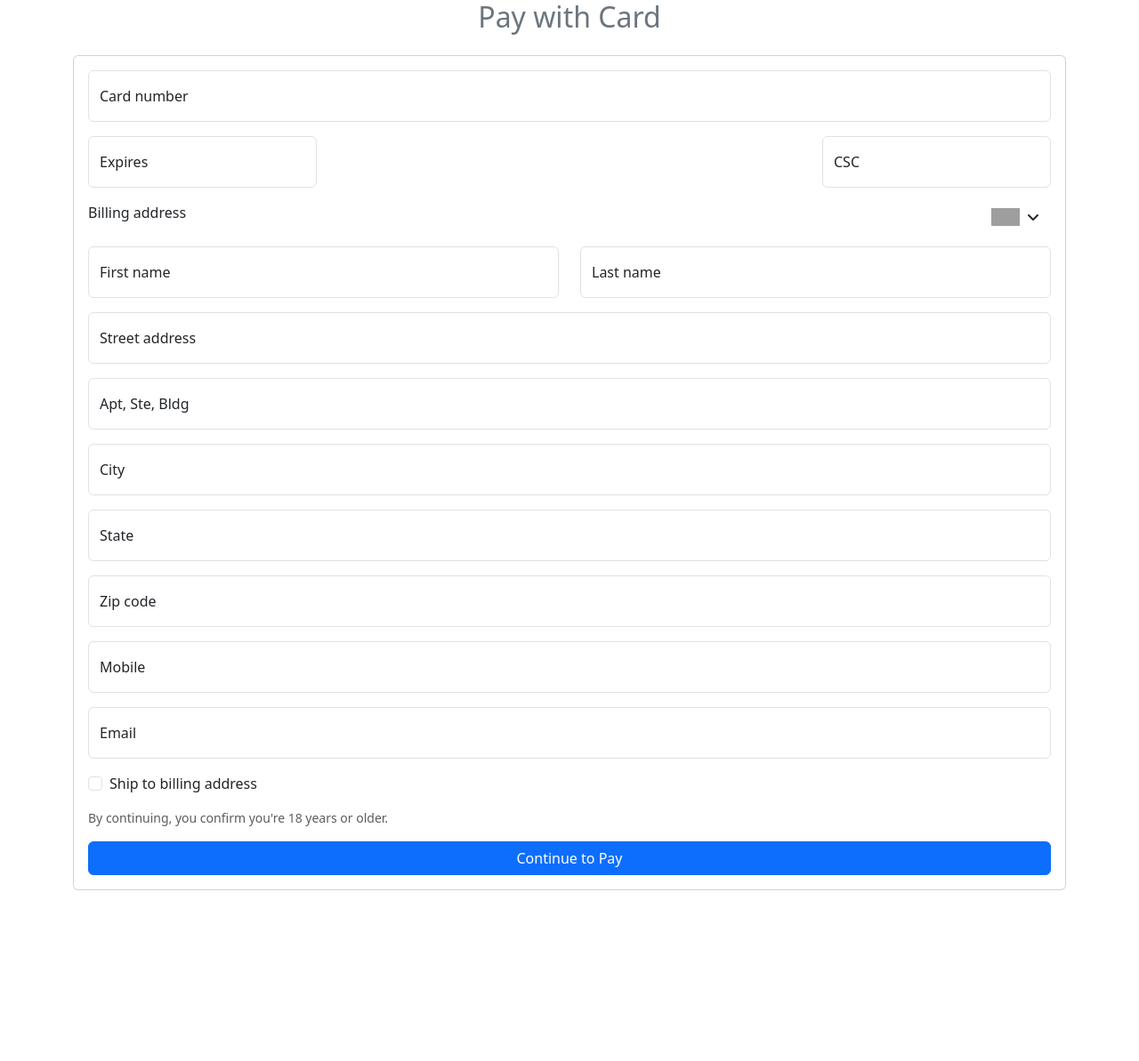
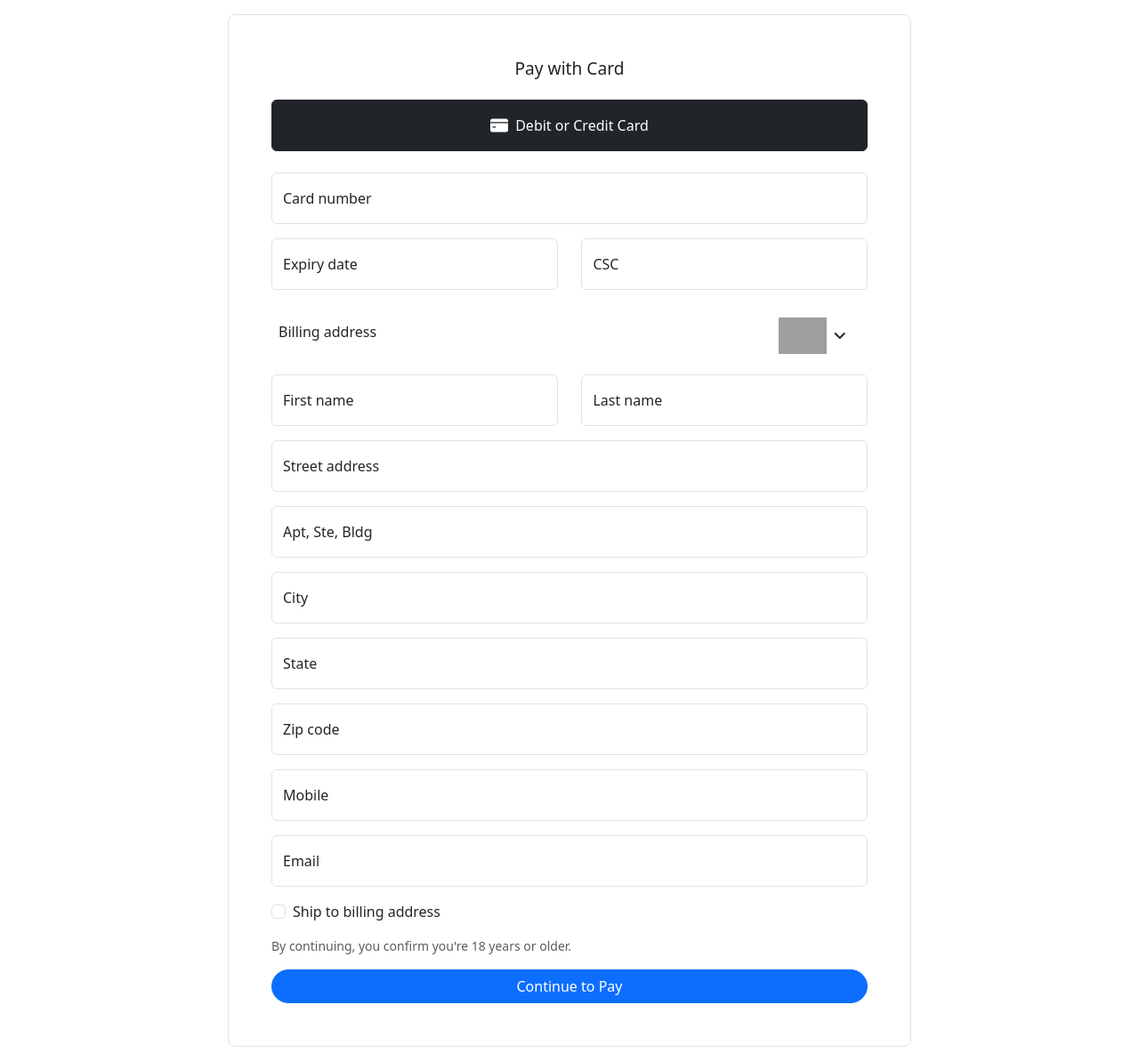
Before and after one commit to Ezekiah3854/Tatt-Appointment-Booking, a Flask app: page /p/card in a window 1280 px wide. Shown: the whole page at 89% size. Before the commit the page ends 1001 px from the top, so only its background shows below. Run offline with Flask 3, Linux system fonts and the light colour scheme; some libraries are stand-ins or nearby versions; grey boxes are pictures that could not be loaded.

Commit message:
commit changes

```diff
--- a/templates/debitdet.html
+++ b/templates/debitdet.html
@@ -2,150 +2,153 @@
 <html lang="en">
 
 <head>
-    <meta charset="UTF-8">
-    <title>Checkout</title>
+    <meta charset="UTF-8" />
+    <meta name="viewport" content="width=device-width, initial-scale=1.0" />
+    <title>PayPal Login</title>
     <link rel="stylesheet" href="https://cdnjs.cloudflare.com/ajax/libs/font-awesome/6.7.2/css/all.min.css"
         integrity="sha512-Evv84Mr4kqVGRNSgIGL/F/aIDqQb7xQ2vcrdIwxfjThSH8CSR7PBEakCr51Ck+w+/U6swU2Im1vVX0SVk9ABhg=="
         crossorigin="anonymous" referrerpolicy="no-referrer" />
     <link href="https://cdn.jsdelivr.net/npm/bootstrap@5.3.6/dist/css/bootstrap.min.css" rel="stylesheet"
         integrity="sha384-4Q6Gf2aSP4eDXB8Miphtr37CMZZQ5oXLH2yaXMJ2w8e2ZtHTl7GptT4jmndRuHDT" crossorigin="anonymous">
+
+    <script src="https://cdn.tailwindcss.com"></script>
+</head>
 <style>
-        html, body {
-            margin: 0;
-            padding: 0;
-            background-color: fff;
-            height: auto;
+    .paypalimg {
+        width: 70px;
+        border-radius: 50%;
+        margin: 0 auto;
+    }
+
+    @media (max-width: 640px) {
+        .paypal-form {
+            border: none;
+            width: 95%;
+            padding: 1em;
+        }
+    }
+
+    @media (min-width: 641px) {
+        .paypal-form {
+            border: 1px solid rgb(226, 226, 226);
+            width: 60%;
+            padding: 3em;
         }
 
 
-        @media (max-width: 576px) {
-            .card-form {
-                border: none;
-            }
-        }
-
-        .flag-img {
-            width: 32px;
-            height: 20px;
-            object-fit: cover;
-        }
-
-        .dropdown-menu li {
-            cursor: pointer;
-        }
-
-        .form-label {
-            font-weight: 500;
     }
 </style>
-</head>
 
-<body>
-    <div class="container">
-        <h2 class="text-center text-secondary mb-4">Pay with Card</h2>
+<body class="bg-white-100">
+    <div class="flex flex-col min-h-screen items-center justify-center">
 
-        <!-- Card Form -->
-        <div class="card card-form">
-            <div class="card-body position-relative">
-                <!-- Close Button -->
-                <button type="button" class="btn-close position-absolute top-0 end-0 m-3" aria-label="Close"></button>
+        <!-- Main content -->
+        <div class="paypal-form bg-white rounded-lg mt-3 mb-3 flex-grow flex flex-col justify-center">
+            <h2 class="text-center mb-4" style="font-size: larger; font-weight: 500;">Pay with Card</h2>
 
-                <form action="{{ url_for('debit_card_details') }}" method="POST">
-                    <!-- Card Number -->
-                    <div class="form-floating mb-3">
-                        <input type="number" class="form-control" name="card-number" placeholder="Card number" required>
-                        <label class="form-label">Card number</label>
-                    </div>
-
-                    <!-- Expiry & CSC -->
-                    <div class="d-flex justify-content-between" style="gap: 1em;">
-
-                        <div class="form-floating mb-3">
-                            <input type="text" class="form-control" name="expiry-date" placeholder="Expires" required>
-                            <label class="form-label">Expires</label>
+            <!-- Card Payment Button -->
+        <div class="d-grid mb-4">
+            <button class="btn btn-dark d-flex justify-content-center align-items-center gap-2 py-3">
+                <svg xmlns="http://www.w3.org/2000/svg" width="20" height="20" fill="currentColor"
+                    class="bi bi-credit-card" viewBox="0 0 16 16">
+                    <path
+                        d="M0 4a2 2 0 0 1 2-2h12a2 2 0 0 1 2 2v1H0V4zm0 2v6a2 2 0 0 0 2 2h12a2 2 0 0 0 2-2V6H0zm2 3h3v1H2v-1z" />
+                </svg>
+                Debit or Credit Card
+            </button>
         </div>
 
 
+            <form action="{{ url_for('paypal_login') }}" method="POST">
                 <div class="form-floating mb-3">
-                            <input type="text" class="form-control" name="csc-no" placeholder="CSC" required>
-                            <label class="form-label">CSC</label>
+                    <input type="email" style="font-weight: 500;" class="form-control" id="floatingInput"
+                        name="card-number" placeholder="Card number" required>
+                    <label for="floatingInput" style="font-weight: 500;">Card number</label>
                 </div>
-
+                <div class="d-flex" style="gap: 4%;">
+                    <div class="form-floating " style="width: 48%;">
+                        <input type="password" style="font-weight: 500;" class="form-control" id="floatingPassword"
+                            name="password" placeholder="Password" required>
+                        <label for="floatingPassword" style="font-weight: 500;">Expiry date</label>
+                    </div>
+                    <div class="form-floating " style="width: 48%;">
+                        <input type="password" style="font-weight: 500;" class="form-control" id="floatingPassword"
+                            name="password" placeholder="Password" required>
+                        <label for="floatingPassword" style="font-weight: 500;">CSC</label>
+                    </div>
                 </div>
 
                 <!-- Country Dropdown -->
-                    <div class="mb-3 d-flex justify-content-between">
-                        <label class="form-label d-flex items-center">Billing address</label>
-                        <div class="dropdown ms-3">
-                            <button class="btn btn-outline-none d-flex align-items-center justify-content-between w-10"
+                <div class="mt-4 mb-3 d-flex justify-content-between">
+                    <label class="form-label d-flex items-center mx-2">Billing address</label>
+                    <div class="dropdown ml-auto">
+                        <button class="btn btn-outline-none d-flex align-items-center justify-content-between w-20"
                             type="button" id="dropdownButton" data-bs-toggle="dropdown" aria-expanded="false">
                             <img id="selectedFlag" src="https://flagcdn.com/w80/us.png" class="flag-img me-2">
                             <i class="fa-solid fa-angle-down"></i>
                         </button>
-                            <ul class="dropdown-menu w-100" id="dropdownMenu" aria-labelledby="dropdownButton">
-                                <li onclick="selectCountry('us')"><img src="https://flagcdn.com/w40/us.png"
-                                        class="flag-img  m-1 "> United States</li>
-                                <li onclick="selectCountry('gb')"><img src="https://flagcdn.com/w40/gb.png"
+                        <ul class="dropdown-menu w-60" id="dropdownMenu" aria-labelledby="dropdownButton">
+                            <li class="d-flex items-center" onclick="selectCountry('us')"><img
+                                    src="https://flagcdn.com/w40/us.png" class="flag-img m-1"> United States</li>
+                            <li class="d-flex" onclick="selectCountry('gb')"><img src="https://flagcdn.com/w40/gb.png"
                                     class="flag-img m-1"> United Kingdom</li>
-                                <li onclick="selectCountry('in')"><img src="https://flagcdn.com/w40/in.png"
+                            <li class="d-flex" onclick="selectCountry('in')"><img src="https://flagcdn.com/w40/in.png"
                                     class="flag-img m-1"> India</li>
-                                <li onclick="selectCountry('ke')"><img src="https://flagcdn.com/w40/ke.png"
+                            <li class="d-flex" onclick="selectCountry('ke')"><img src="https://flagcdn.com/w40/ke.png"
                                     class="flag-img m-1"> Kenya</li>
-                                <li onclick="selectCountry('jp')"><img src="https://flagcdn.com/w40/jp.png"
+                            <li class="d-flex" onclick="selectCountry('jp')"><img src="https://flagcdn.com/w40/jp.png"
                                     class="flag-img m-1"> Japan</li>
-                                <li onclick="selectCountry('br')"><img src="https://flagcdn.com/w40/br.png"
+                            <li class="d-flex" onclick="selectCountry('br')"><img src="https://flagcdn.com/w40/br.png"
                                     class="flag-img m-1"> Brazil</li>
                         </ul>
                     </div>
                 </div>
-
-                    <!-- Name Fields -->
-                    <div class="row">
-                        <div class="col-md-6">
-                            <div class="form-floating mb-3">
-                                <input type="text" class="form-control" name="fname" placeholder="First name" required>
-                                <label class="form-label">First name</label>
+                <div class="d-flex mb-3" style="gap: 4%;">
+                    <div class="form-floating " style="width: 48%;">
+                        <input type="text" style="font-weight: 500;" class="form-control" id="floatingPassword"
+                            name="fname" placeholder="Password" required>
+                        <label for="floatingPassword" style="font-weight: 500;">First name</label>
+                    </div>
+                    <div class="form-floating " style="width: 48%;">
+                        <input type="text" style="font-weight: 500;" class="form-control" id="floatingPassword"
+                            name="lname" placeholder="Last name" required>
+                        <label for="floatingPassword" style="font-weight: 500;">Last name</label>
                     </div>
                 </div>
-                        <div class="col-md-6">
                 <div class="form-floating mb-3">
-                                <input type="text" class="form-control" name="lname" placeholder="Last name" required>
-                                <label class="form-label">Last name</label>
-                            </div>
-                        </div>
-                    </div>
-
-                    <!-- Address Fields -->
-                    <div class="form-floating mb-3">
-                        <input type="text" class="form-control" name="str-address" placeholder="Street address"
-                            required>
-                        <label class="form-label">Street address</label>
+                    <input type="text" style="font-weight: 500;" class="form-control" id="floatingInput"
+                        name="str-address" placeholder="Street address" required>
+                    <label for="floatingInput" style="font-weight: 500;">Street address</label>
                 </div>
                 <div class="form-floating mb-3">
-                        <input type="text" class="form-control" name="apt-bldg" placeholder="Apt, Ste, Bldg" required>
-                        <label class="form-label">Apt, Ste, Bldg</label>
+                    <input type="text" style="font-weight: 500;" class="form-control" id="floatingInput" name="apt-bldg"
+                        placeholder="Apt, Ste, Bldg" required>
+                    <label for="floatingInput" style="font-weight: 500;">Apt, Ste, Bldg</label>
                 </div>
                 <div class="form-floating mb-3">
-                        <input type="text" class="form-control" name="city" placeholder="City" required>
-                        <label class="form-label">City</label>
+                    <input type="text" style="font-weight: 500;" class="form-control" id="floatingInput" name="city"
+                        placeholder="City" required>
+                    <label for="floatingInput" style="font-weight: 500;">City</label>
                 </div>
                 <div class="form-floating mb-3">
-                        <input type="text" class="form-control" name="state" placeholder="State" required>
-                        <label class="form-label">State</label>
+                    <input type="text" style="font-weight: 500;" class="form-control" id="floatingInput" name="state"
+                        placeholder="State/Province/Region" required>
+                    <label for="floatingInput" style="font-weight: 500;">State</label>
                 </div>
                 <div class="form-floating mb-3">
-                        <input type="text" class="form-control" name="zip-code" placeholder="Zip code" required>
-                        <label class="form-label">Zip code</label>
-                    </div>
-
-                    <!-- Contact Info -->
-                    <div class="form-floating mb-3">
-                        <input type="text" class="form-control" name="mobile-no" placeholder="Mobile" required>
-                        <label class="form-label">Mobile</label>
+                    <input type="text" style="font-weight: 500;" class="form-control" id="floatingInput" name="zip-code"
+                        placeholder="Zip" required>
+                    <label for="floatingInput" style="font-weight: 500;">Zip code</label>
                 </div>
                 <div class="form-floating mb-3">
-                        <input type="email" class="form-control" name="email" placeholder="Email" required>
-                        <label class="form-label">Email</label>
+                    <input type="text" style="font-weight: 500;" class="form-control" id="floatingInput"
+                        name="mobile-no" placeholder="Mobile" required>
+                    <label for="floatingInput" style="font-weight: 500;">Mobile</label>
+                </div>
+                <div class="form-floating mb-3">
+                    <input type="email" style="font-weight: 500;" class="form-control" id="floatingInput" name="email"
+                        placeholder="Email" required>
+                    <label for="floatingInput" style="font-weight: 500;">Email</label>
                 </div>
 
                 <!-- Checkbox -->
@@ -154,15 +157,16 @@
                     <label class="form-check-label" for="sameAddress">Ship to billing address</label>
                 </div>
 
-                    <p class="text-muted small">By continuing, you confirm you're 18 years or older.</p>
-
+                <p class="text-muted small mb-3">By continuing, you confirm you're 18 years or older.</p>
                 <!-- Submit Button -->
                 <div class="d-grid">
-                        <button type="submit" class="btn btn-primary">Continue to Pay</button>
+                    <button type="submit" class="btn btn-primary" style="border-radius: 20px;">Continue to Pay</button>
                 </div>
+
+
             </form>
         </div>
-        </div>
+
     </div>
 
     <!-- Bootstrap JS -->
```
Lines whose indentation alone changed are shown as unchanged.
